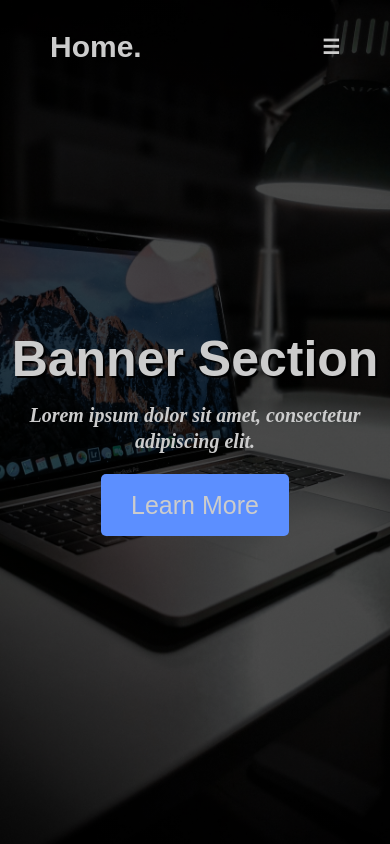
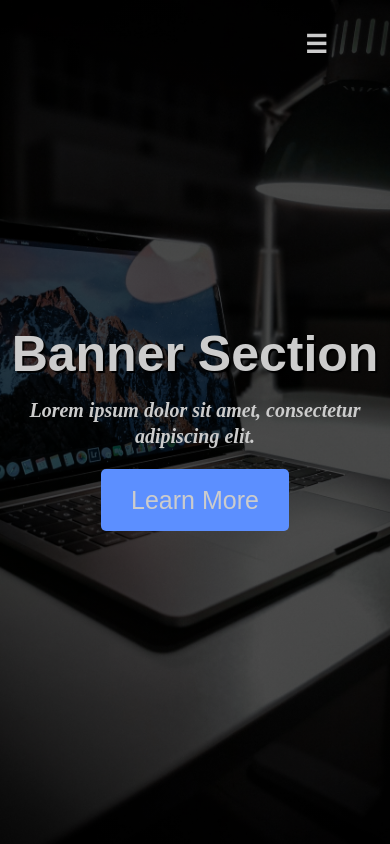
Before and after one commit to markygan123/responsive-navbar, a plain HTML site: page index.html in a window 390 px wide. Drawn offline with Linux system fonts and the light colour scheme.

Commit message:
style: hide header h2 on mobile screens

```diff
--- a/styles/style.css
+++ b/styles/style.css
@@ -100,7 +100,7 @@ header nav li {
 
 @media (max-width: 767px) {
 	header h2 {
-		margin-left: 20px;
+		display: none;
 	}
 
 	nav li {
@@ -108,8 +108,9 @@ header nav li {
 	}
 
 	.menu-icon {
-		display: inline-block;
-		margin-right: 20px;
+		display: inline;
+		margin-left: 275px;
+		font-size: 2.5rem;
 	}
 
 	.banner-area {
```
